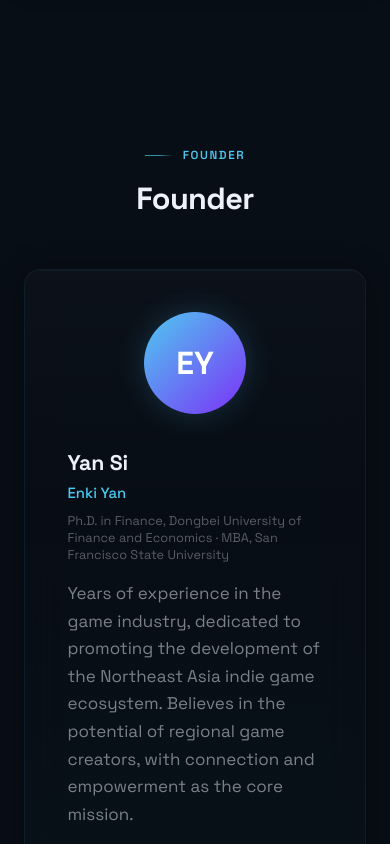
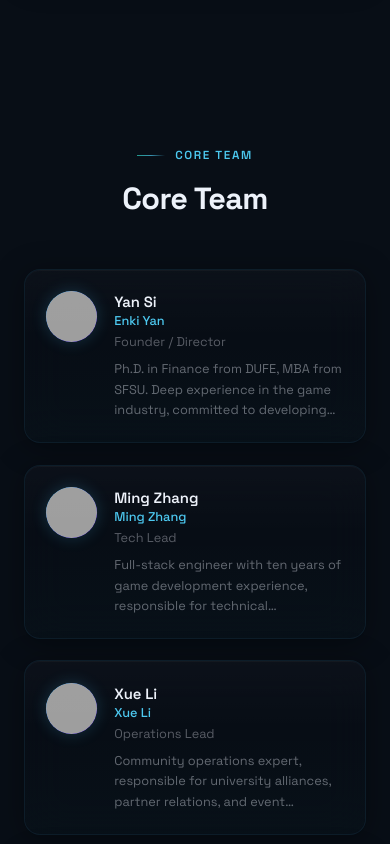
Before and after one commit to firevenus/permafrost-echo-site, a Next.js app: page /en/about in a window 390 px wide. Shown: the part 7060-7904 px from the top of the page. Built offline with nearby package versions, Linux system fonts and the light colour scheme; no server answers; grey boxes are pictures that could not be loaded.

Commit message:
关于我们页面：删除创始人信息，迁入核心团队介绍；导航栏移除团队链接

```diff
--- a/src/app/[locale]/about/page.tsx
+++ b/src/app/[locale]/about/page.tsx
@@ -1,12 +1,29 @@
 'use client';
 
-import { useTranslations } from 'next-intl';
-import { Quote, Target, Gamepad2, Calendar, Users, GraduationCap, Shield, Radio } from 'lucide-react';
+import { useTranslations, useMessages } from 'next-intl';
+import { Quote, Target, Gamepad2, Calendar, Users, GraduationCap, Shield, Radio, Heart } from 'lucide-react';
 
 export const runtime = 'edge';
 
+interface TeamMember {
+  name: string;
+  nameEn: string;
+  role?: string;
+  bio?: string;
+}
+
+function avatarId(nameEn: string): string {
+  return nameEn.replace(/[^a-zA-Z0-9]/g, '').toLowerCase();
+}
+
 export default function AboutPage() {
   const t = useTranslations();
+  const messages = useMessages();
+  const members: TeamMember[] =
+    (messages as Record<string, unknown>).team &&
+    typeof (messages as Record<string, unknown>).team === 'object'
+      ? ((messages as Record<string, { members?: TeamMember[] }>).team?.members || [])
+      : [];
 
   const bizIcons = [
     <Gamepad2 key="0" size={18} />,
@@ -231,31 +248,66 @@ export default function AboutPage() {
         </div>
       </section>
 
-      {/* Founder */}
+      {/* Team */}
       <section className="page-section">
         <div className="page-container">
           <div className="max-w-[800px] mx-auto">
             <div className="text-center mb-12">
-              <span className="section-label">{t('about.founder.title')}</span>
-              <h2 className="section-title mb-4">{t('about.founder.title')}</h2>
+              <span className="section-label">
+                {t('team.coreTeam')}
+              </span>
+              <h2 className="section-title mb-4">
+                {t('team.coreTeam')}
+              </h2>
             </div>
-            <div className="glass-card p-10 md:p-14 flex flex-col md:flex-row gap-8 items-center md:items-start">
-              <div className="w-24 h-24 rounded-full bg-gradient-to-br from-[#4cc9f0] to-[#7b2ff7] flex items-center justify-center text-white text-3xl font-bold flex-shrink-0 shadow-[0_0_30px_rgba(76,201,240,0.2)]">
-                EY
+
+            <div className="grid grid-cols-1 sm:grid-cols-2 gap-5">
+              {members.map((member) => {
+                const id = avatarId(member.nameEn);
+                const avatarSrc = `/images/team/${id}.webp`;
+                return (
+                  <div key={id} className="glass-card p-5 game-card group flex items-start gap-4">
+                    <div className="w-12 h-12 rounded-full bg-gradient-to-br from-[#4cc9f0] to-[#7b2ff7] flex items-center justify-center flex-shrink-0 shadow-[0_0_16px_rgba(76,201,240,0.2)] overflow-hidden relative">
+                      <span className="text-white text-sm font-bold absolute">
+                        {member.nameEn?.charAt(0).toUpperCase()}
+                      </span>
+                      <img
+                        src={avatarSrc}
+                        alt={member.name}
+                        className="absolute inset-0 w-full h-full object-cover rounded-full"
+                        onError={(e) => {
+                          (e.target as HTMLImageElement).style.display = 'none';
+                        }}
+                      />
+                    </div>
+                    <div className="flex-1 min-w-0">
+                      <h3 className="text-sm font-semibold text-[#edf2fa] group-hover:text-white transition-colors duration-300">
+                        {member.name}
+                      </h3>
+                      <p className="text-xs text-[#4cc9f0] font-medium">{member.nameEn}</p>
+                      {member.role && (
+                        <p className="text-xs text-[rgba(237,242,250,0.35)] mt-1">{member.role}</p>
+                      )}
+                      {member.bio && (
+                        <p className="text-xs text-[rgba(237,242,250,0.4)] mt-2 leading-relaxed line-clamp-3">
+                          {member.bio}
+                        </p>
+                      )}
+                    </div>
+                  </div>
+                );
+              })}
+            </div>
+
+            {/* Volunteers */}
+            {members.length > 0 && (
+              <div className="text-center mt-10">
+                <span className="text-sm text-[rgba(237,242,250,0.35)]">
+                  <Heart size={12} className="inline mr-1 text-[#f48c06]" />
+                  {t('team.volunteers')}
+                </span>
               </div>
-              <div>
-                <h3 className="text-xl font-bold text-[#edf2fa] mb-1">
-                  {t('about.founder.name')}
-                </h3>
-                <p className="text-sm text-[#4cc9f0] font-medium mb-2">{t('about.founder.nameEn')}</p>
-                <p className="text-xs text-[rgba(237,242,250,0.35)] mb-4">
-                  {t('about.founder.education')}
-                </p>
-                <p className="text-[rgba(237,242,250,0.5)] leading-relaxed">
-                  {t('about.founder.bio')}
-                </p>
-              </div>
-            </div>
+            )}
           </div>
         </div>
       </section>
--- a/src/components/layout/Header.tsx
+++ b/src/components/layout/Header.tsx
@@ -16,7 +16,6 @@ const navItems: { key: string; href: string }[] = [
   { key: 'games', href: '/games' },
   { key: 'articles', href: '/articles' },
   { key: 'community', href: '/community' },
-  { key: 'team', href: '/team' },
   { key: 'partners', href: '/partners' },
   { key: 'roadmap', href: '/roadmap' },
   { key: 'contact', href: '/contact' },
```
